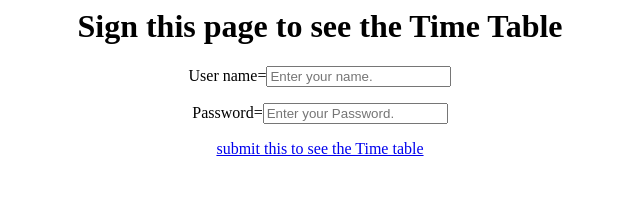
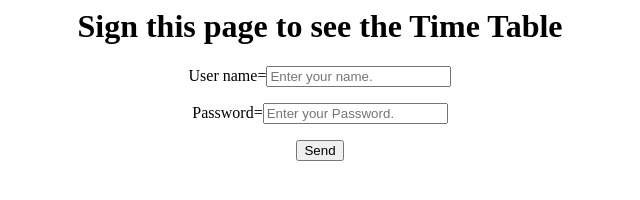
Before and after one commit to arjunselvadurai/arjunselvadurai.github.io, a plain HTML site: page index.html in a window 1280 px wide. Shown: the whole page, without its empty margins (320-960 px from the left). Drawn offline with Linux system fonts and the light colour scheme.

Commit message:
Update index.html

```diff
--- a/index.html
+++ b/index.html
@@ -9,7 +9,7 @@
           </p>
           <p> Password=<input type="password" name="Password" placeholder="Enter your Password.">
           </p>
-        <a href="contact.html"> submit this  to see the Time table </a>
+        <a href="contact.html"> <input type="button" value="Send">  </a>
           </center>
 
  </body>
```
